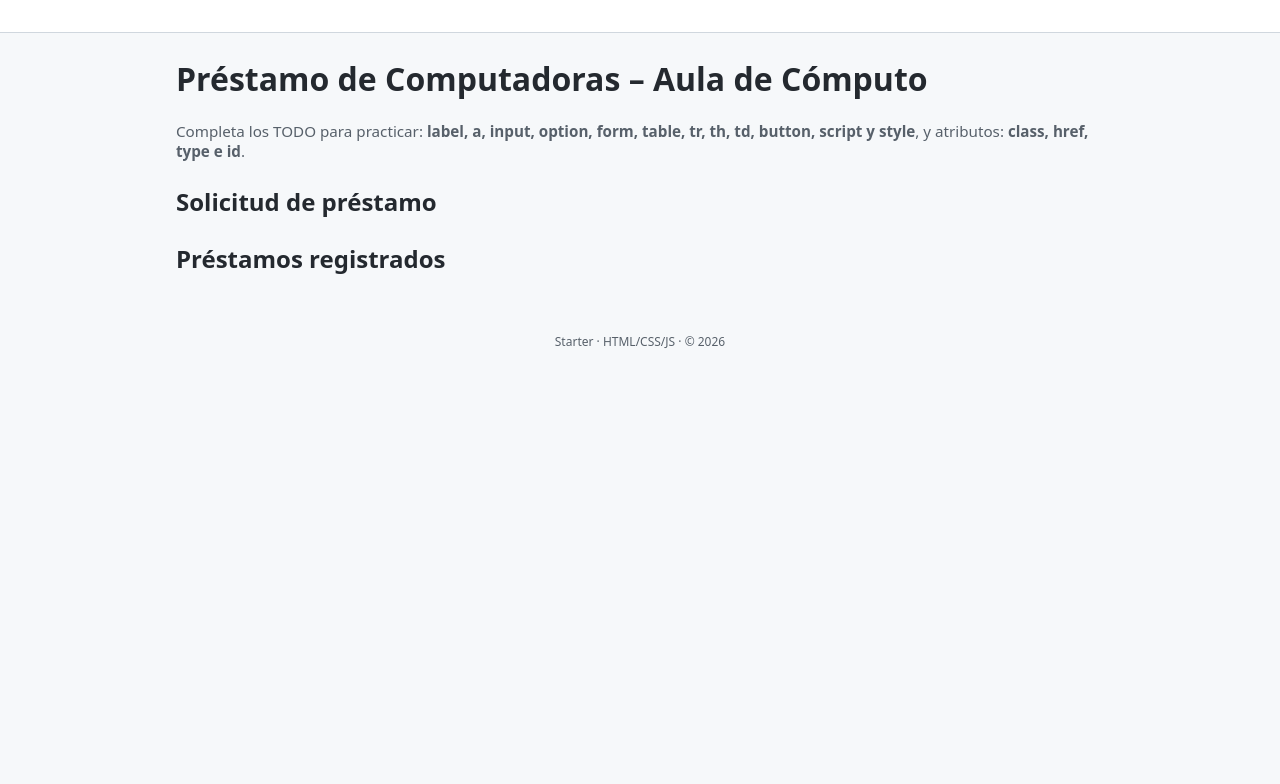
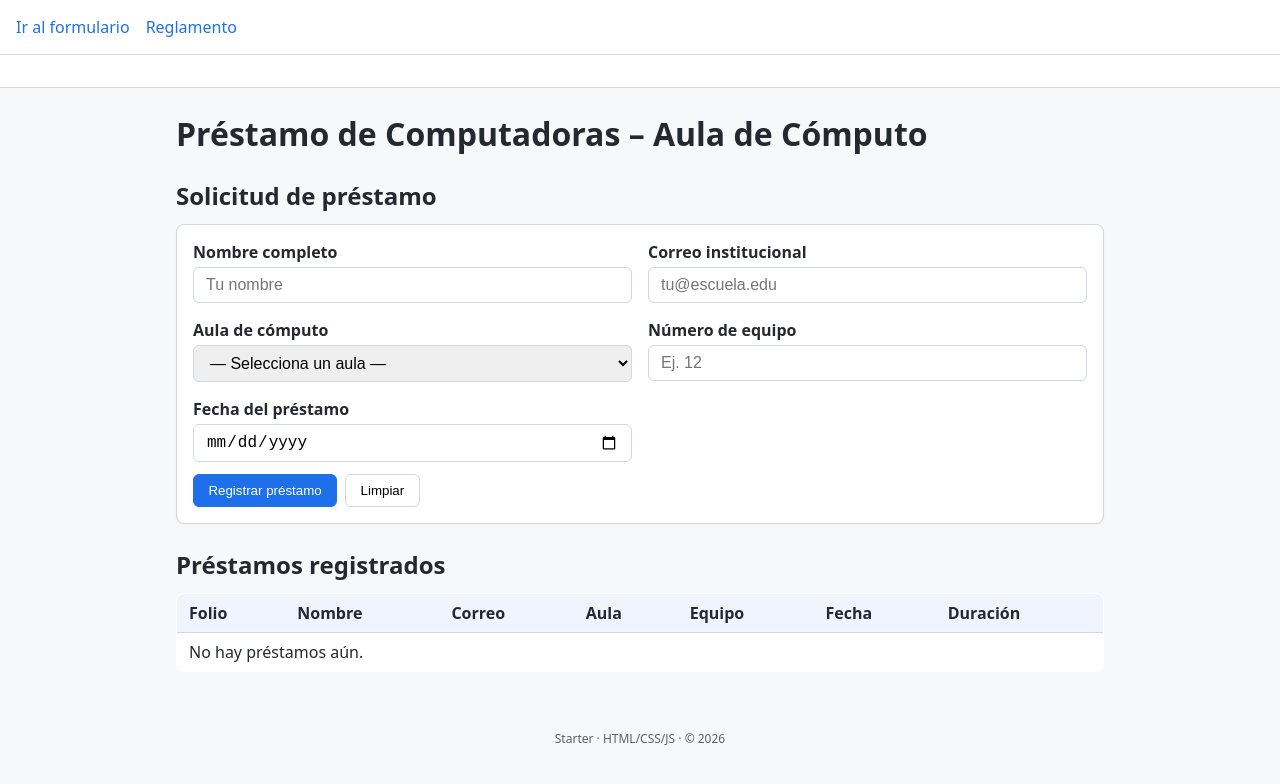
Before and after one commit to osvaosva/HTMLLabels, a plain HTML site: page index.html in a window 1280 px wide. Drawn offline with Linux system fonts and the light colour scheme.

Commit message:
se modifico y comprobo index.html con soluciones

```diff
--- a/index.html
+++ b/index.html
@@ -1,6 +1,13 @@
 <!DOCTYPE html>
 <html lang="es">
 <head>
+
+    <header>
+    <nav class="nav">
+      <a href="#formulario" class="nav-link" id="link-form">Ir al formulario</a>
+      <a href="https://www.example.com/reglamento-prestamos" class="nav-link" id="link-reglamento" target="_blank" rel="noopener">Reglamento</a>
+    </nav>
+  </header>
   <meta charset="utf-8" />
   <meta name="viewport" content="width=device-width, initial-scale=1" />
   <title>Ejercicio HTML – Préstamo de Computadoras (STARTER)</title>
@@ -54,34 +61,68 @@
 
   <main>
     <h1>Préstamo de Computadoras – Aula de Cómputo</h1>
-    <p class="nota">Completa los TODO para practicar: <strong>label, a, input, option, form, table, tr, th, td, button, script y style</strong>, y atributos: <strong>class, href, type e id</strong>.</p>
 
     <!-- ====== Sección del formulario ====== -->
-    <section id="formulario" aria-labelledby="titulo-form">
-      <h2 id="titulo-form">Solicitud de préstamo</h2>
-      <!-- TODO-02: Crea un <form> con id="form-prestamo", class="tarjeta", action="#" y method="post" -->
-      <!-- Dentro del form: crea un contenedor <div class="grid"> y agrega los campos siguientes (cada uno en <div class="fila">):
-           - label[for="nombre"] + input#nombre.type="text".class="campo" (required)
-           - label[for="correo"] + input#correo.type="email".class="campo" (required)
-           - label[for="aula"] + select#aula.class="campo" con options: vacío, A1, A2, B1, B2 (required)
-           - label[for="equipo"] + input#equipo.type="number".class="campo" min=1 max=60 (required)
-           - label[for="fecha"] + input#fecha.type="date".class="campo" (required)
-           - label[for="duracion"] + input#duracion.type="number".class="campo" min=1 max=6 value=1
-      -->
-      <!-- Al final del form agrega un <div class="acciones"> con:
-           - <button type="submit" id="btn-enviar" class="btn btn-primary">Registrar préstamo</button>
-           - <button type="button" id="btn-limpiar" class="btn">Limpiar</button>
-      -->
-    </section>
+   <section id="formulario">
+  <h2>Solicitud de préstamo</h2>
+  <form id="form-prestamo" class="tarjeta" action="#" method="post">
+    <div class="grid">
+      <div class="fila">
+        <label for="nombre">Nombre completo</label>
+        <input type="text" id="nombre" class="campo" placeholder="Tu nombre" required />
+      </div>
+      <div class="fila">
+        <label for="correo">Correo institucional</label>
+        <input type="email" id="correo" class="campo" placeholder="tu@escuela.edu" required />
+      </div>
+      <div class="fila">
+        <label for="aula">Aula de cómputo</label>
+        <select id="aula" class="campo" required>
+          <option value="">— Selecciona un aula —</option>
+          <option value="A1">A1</option>
+          <option value="A2">A2</option>
+          <option value="B1">B1</option>
+          <option value="B2">B2</option>
+        </select>
+      </div>
+      <div class="fila">
+        <label for="equipo">Número de equipo</label>
+        <input type="number" id="equipo" class="campo" min="1" max="60" placeholder="Ej. 12" required />
+      </div>
+      <div class="fila">
+        <label for="fecha">Fecha del préstamo</label>
+        <input type="date" id="fecha" class="campo" required />
+      </div>
+    </div>
+    <div class="acciones">
+      <button type="submit" id="btn-enviar" class="btn btn-primary">Registrar préstamo</button>
+      <button type="button" id="btn-limpiar" class="btn">Limpiar</button>
+    </div>
+  </form>
+</section>
 
-    <!-- ====== Sección de la tabla ====== -->
-    <section id="reservas" aria-labelledby="titulo-tabla">
-      <h2 id="titulo-tabla">Préstamos registrados</h2>
-      <!-- TODO-03: Crea una <table id="tabla-prestamos" class="tabla-prestamos"> con:
-           thead>tr>th (Folio, Nombre, Correo, Aula, Equipo, Fecha, Duración)
-           tbody con una fila inicial: <tr><td colspan="7">No hay préstamos aún.</td></tr>
-      -->
-    </section>
+<section id="reservas">
+  <h2>Préstamos registrados</h2>
+  <table id="tabla-prestamos" class="tabla-prestamos">
+    <thead>
+      <tr>
+        <th>Folio</th>
+        <th>Nombre</th>
+        <th>Correo</th>
+        <th>Aula</th>
+        <th>Equipo</th>
+        <th>Fecha</th>
+        <th>Duración</th>
+      </tr>
+    </thead>
+    <tbody>
+      <tr>
+        <td colspan="7">No hay préstamos aún.</td>
+      </tr>
+    </tbody>
+  </table>
+</section>
+
   </main>
 
   <footer>
```
